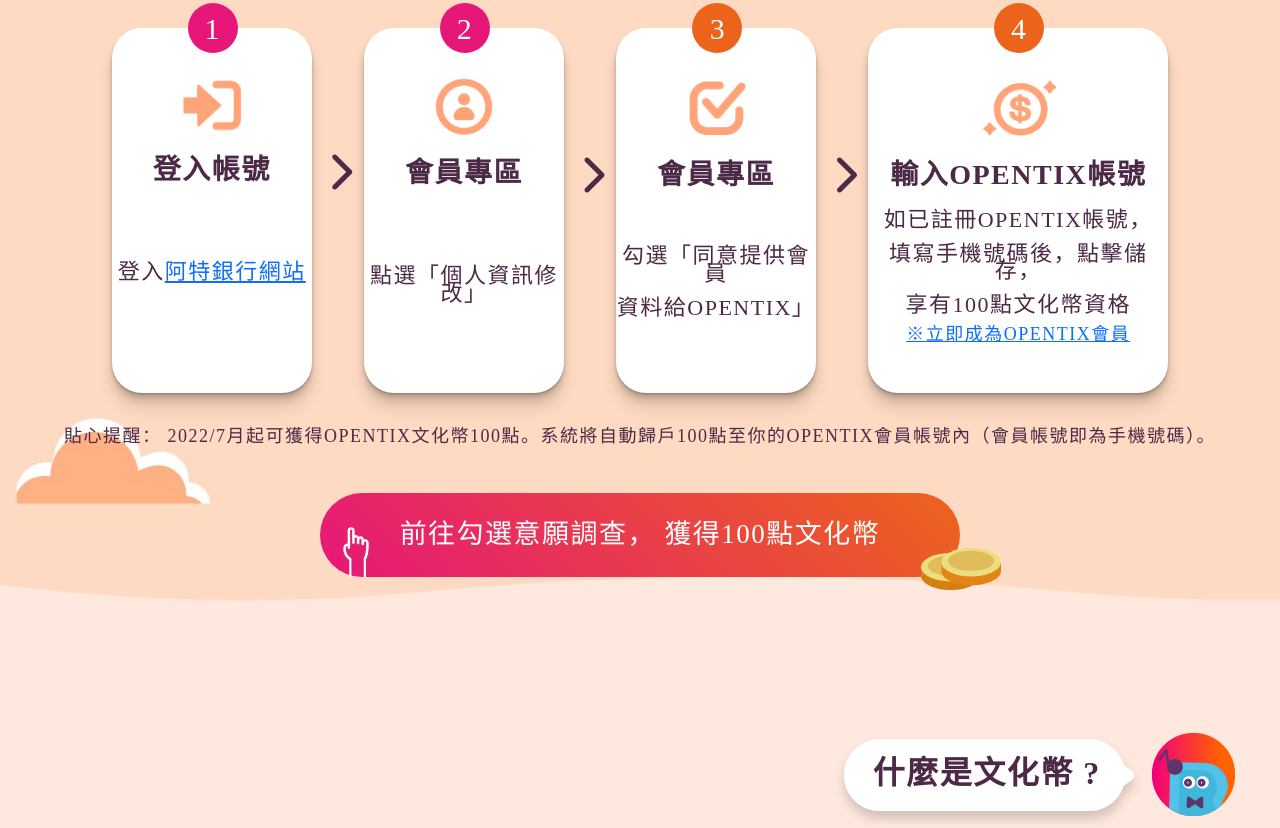
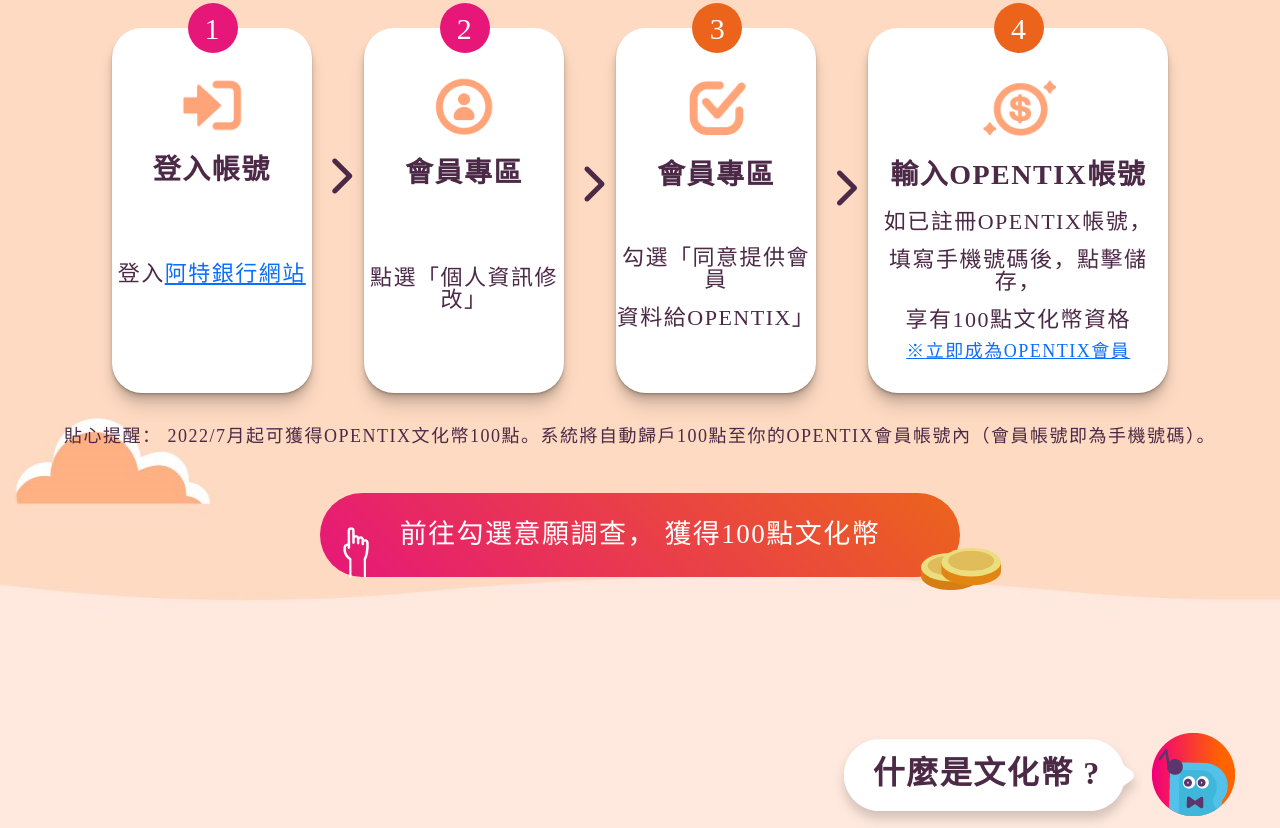
Before and after one commit to developer-wanwan/Arts-Bank__LandingPage__SeeYouAgain, a plain HTML site: page index.html in a window 1280 px wide. Shown: the part 1722-2550 px from the top of the page. Drawn offline with nearby package versions, Linux system fonts and the light colour scheme; a web font is replaced by a local one.

Commit message:
main #16

```diff
--- a/css/main.css
+++ b/css/main.css
@@ -515,12 +515,13 @@ main.section-1 #slide2 .methods .carousel-cell h3{
     margin-bottom: 20px;
 }
 main.section-1 #slide2 .methods .step .item,
+main.section-1 #slide2 .methods .step.large .item,
 main.section-1 #slide2 .methods .carousel-cell .item{
     margin-top: 3em;
 }
 main.section-1 #slide2 .methods .step .item p,
 main.section-1 #slide2 .methods .carousel-cell p{
-    line-height: .8;
+    line-height: 1;
 }
 main.section-1 #slide2 .methods .step.large a,
 main.section-1 #slide2 .methods .carousel-cell.large a{
```
